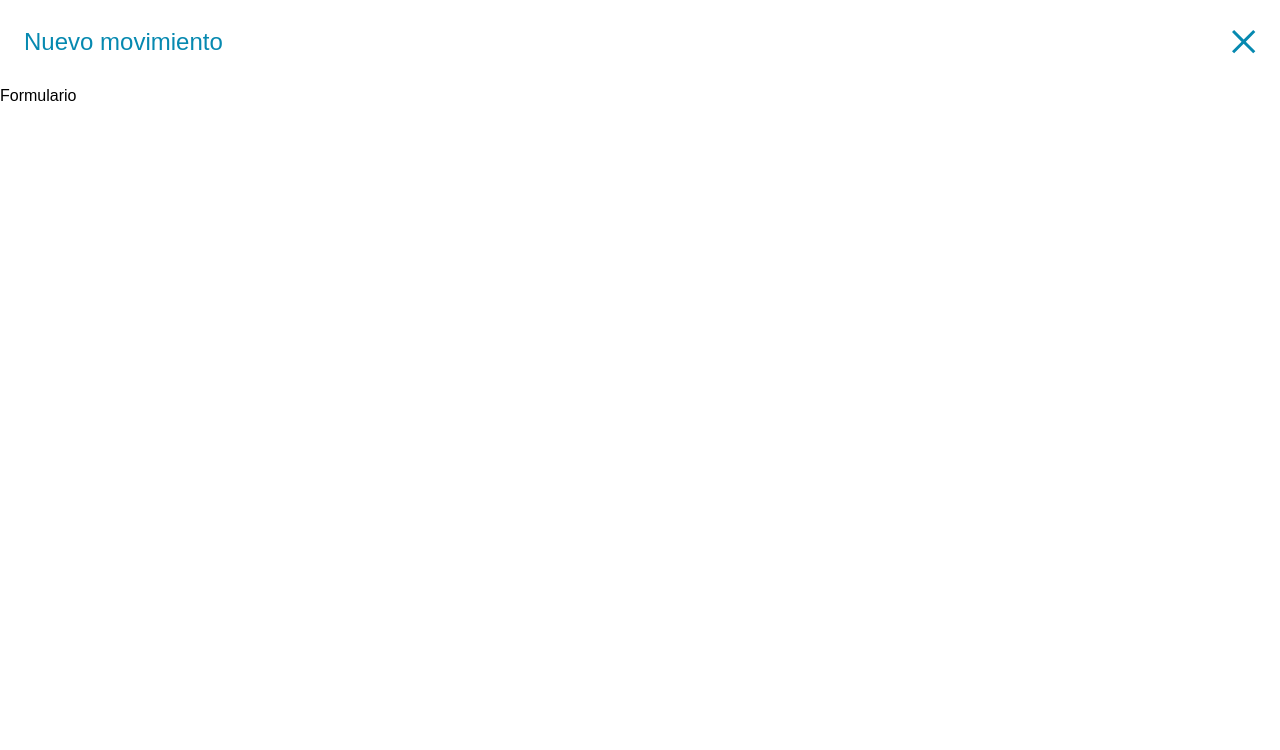
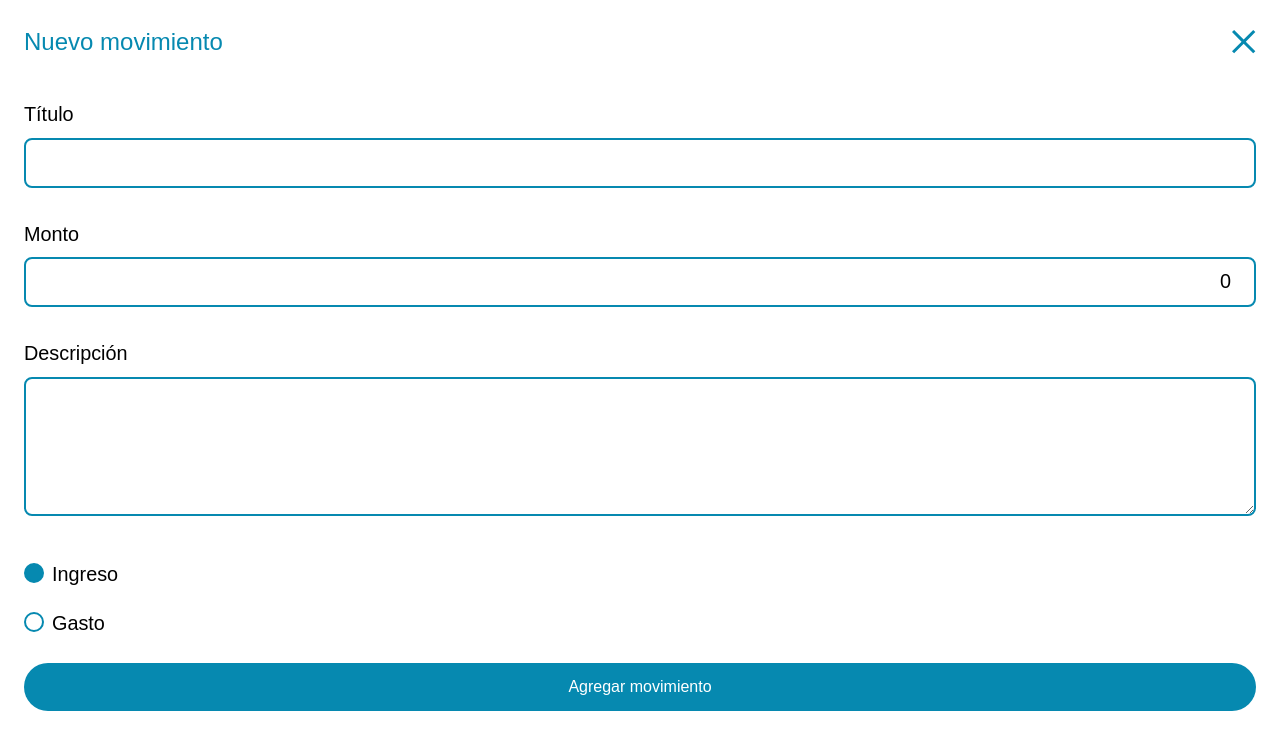
Before and after one commit to Daniel-M12/cash-app, a Vue app: page / in a window 1280 px wide. Both pictures are taken after a click on the button "Agregar movimiento". Shown: the top 750 px of the page. Built offline with nearby package versions, Linux system fonts and the light colour scheme.

Commit message:
Create form to add movement

```diff
--- a/src/components/Action.vue
+++ b/src/components/Action.vue
@@ -1,7 +1,35 @@
 <template>
   <button @click="showModal = true">Agregar movimiento</button>
   <Teleport defer to="#app">
-    <Modal v-show="showModal" @close="showModal = false">Formulario</Modal>
+    <Modal v-show="showModal" @close="showModal = false">
+      <form @submit.prevent="submit">
+        <div class="field">
+          <label>Título</label>
+          <input type="text" v-model="title" />
+        </div>
+        <div class="field">
+          <label>Monto</label>
+          <input type="number" v-model="amount" />
+        </div>
+        <div class="field">
+          <label>Descripción</label>
+          <textarea rows="4" v-model="description" />
+        </div>
+        <div class="field">
+          <label class="radio-label">
+            <input type="radio" v-model="movementType" value="Ingreso" />
+            <span>Ingreso</span>
+          </label>
+          <label class="radio-label">
+            <input type="radio" v-model="movementType" value="Gasto" />
+            <span>Gasto</span>
+          </label>
+        </div>
+        <div class="action">
+          <button>Agregar movimiento</button>
+        </div>
+      </form>
+    </Modal>
   </Teleport>
 </template>
 
@@ -11,6 +39,15 @@
 import Modal from './Modal.vue'
 
 const showModal: Ref<boolean> = ref(false)
+const title = ref('')
+const amount = ref(0)
+const description = ref('')
+const movementType = ref('Ingreso')
+
+const submit = () => {
+  console.log(title.value, amount.value, description.value, movementType.value)
+  showModal.value = !showModal.value
+}
 </script>
 
 <style scoped>
```
